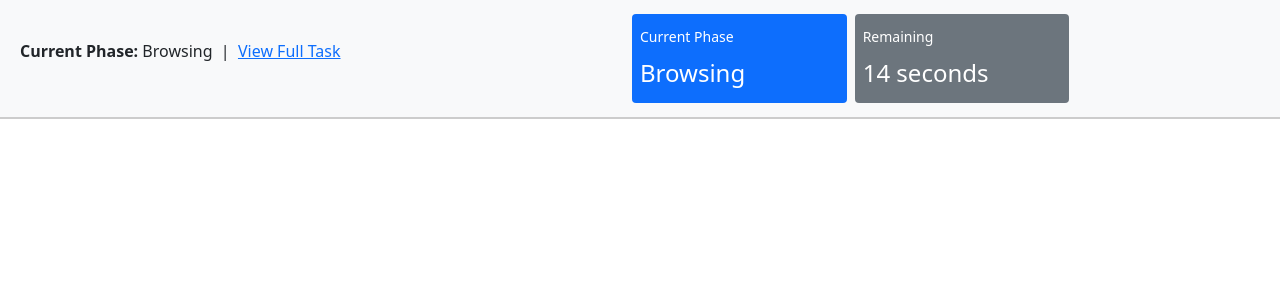
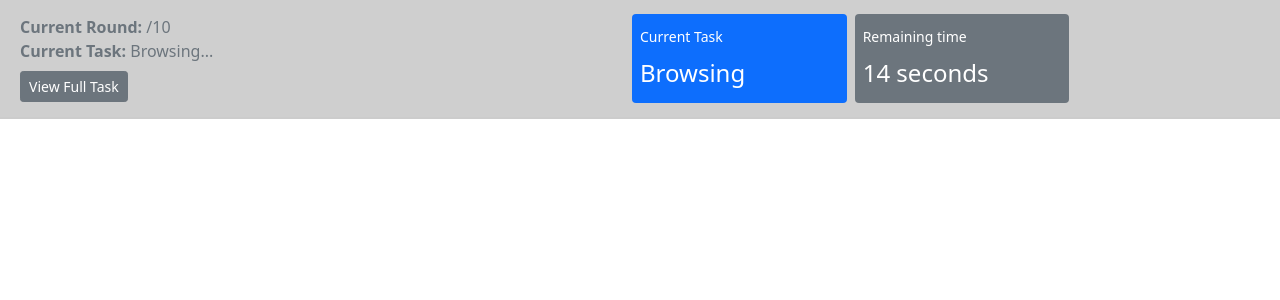
Before and after one commit to benrahdari/carousel_hood, a Flask app: template templates/recommendations.html in a window 1280 px wide. Shown: the top 300 px of the page. Run offline with Flask 3, Linux system fonts and the light colour scheme; the template is opened without the code that fills it: most values are stand-ins (such as "Sample title", 1, 10 or a date in 2020); parts of the project's set-up code (start-up, migrations or seed data) failed here and were passed over.

Commit message:
Improved session and timing management

```diff
--- a/templates/recommendations.html
+++ b/templates/recommendations.html
@@ -19,7 +19,7 @@
     <style>
 
         .header {
-            background-color: #f8f9fa;
+            background-color: #00000030;
             padding: 10px 20px;
             display: flex;
             justify-content: space-between;
@@ -103,16 +103,18 @@
 
     <header class="header sticky-top">
         <div class="header-left">
-            <p><strong>Current Phase: </strong>Browsing &nbsp;|&nbsp; <a href="#" data-bs-toggle="modal" data-bs-target="#taskDescriptionModal">View Full Task</a></p>
+            <p class="mb-0 text-secondary"><strong>Current Round: </strong><span id="currentround"> ... </span>/10</p>
+            <p class="mb-2 text-secondary"><strong>Current Task: </strong><span id="currenttask"> ... </span></p>
+            <a class="btn btn-sm btn-secondary"  onclick="showtaskdesc();">View Full Task</a>
         </div>
         <div class="header-right">
             <div class="row">
             <div class="d-flex col-4 p-2 m-1 bg-primary text-white rounded" style="flex-direction:column; justify-content: center; ">
-                <p class="small my-1">Current Phase</p>
+                <p class="small my-1">Current Task</p>
                 <p class="my-1 fs-4" id="phase-name">Browsing</p>
             </div>
-            <div class="d-flex col-4 p-2 m-1 bg-secondary text-white rounded" style="flex-direction:column; justify-content: center; ">
-                <p class="small my-1" >Remaining</p>
+            <div class=" d-flex col-4 p-2 m-1 bg-secondary text-white rounded" style="flex-direction:column; justify-content: center; ">
+                <p class="small my-1" >Remaining time</p>
                 <p class="my-1 fs-4" id="time-remaining">20 seconds</p>
             </div>
         </div>
@@ -120,7 +122,7 @@
     </header>
 
         <!-- Task Description Modal -->
-        <div class="modal fade" id="taskDescriptionModal" tabindex="-1" aria-labelledby="taskDescriptionLabel" aria-hidden="true">
+        <!-- <div class="modal fade" id="taskDescriptionModal" tabindex="-1" aria-labelledby="taskDescriptionLabel" aria-hidden="true">
             <div class="modal-dialog">
                 <div class="modal-content">
                     <div class="modal-header">
@@ -135,8 +137,25 @@
                     </div>
                 </div>
             </div>
+        </div> -->
+
+        <!-- Modal Template -->
+<div class="modal fade" id="dynamicModal" tabindex="-1" aria-labelledby="dynamicModalLabel" aria-hidden="true">
+    <div class="modal-dialog">
+        <div class="modal-content">
+            <div class="modal-header">
+                <h5 class="modal-title" id="dynamicModalLabel">Modal title</h5>
+                <button type="button" class="btn-close" data-bs-dismiss="modal" aria-label="Close"></button>
             </div>
-
+            <div class="modal-body">
+                Modal content goes here...
+            </div>
+            <div class="modal-footer">
+                <button type="button" class="btn btn-secondary" data-bs-dismiss="modal">Close</button>
+            </div>
+        </div>
+    </div>
+</div>
 
 
         {% if recommendation_type == 'carousel' %}
@@ -221,6 +240,35 @@
     <!-- Interaction Logging Script -->
     <script>
 
+
+        // Function to show a modal with dynamic content
+const showModal = (title, content, className, dismissible) => {
+    // Update modal title and content
+    $('#dynamicModalLabel').text(title);
+    $('.modal-body').html(content);
+
+    // Apply the class to the modal (if specified)
+    if (className) {
+        $('#dynamicModal .modal-header').removeClass().addClass('modal-header').addClass(className);
+    }
+
+    // Configure dismiss behavior
+    if (dismissible) {
+        $('#dynamicModal').modal({ backdrop: true, keyboard: true });
+    } else {
+        $('#dynamicModal').modal({ backdrop: 'static', keyboard: false });
+    }
+
+    // Show the modal
+    $('#dynamicModal').modal('show');
+};
+
+
+function showtaskdesc(){
+    showModal("Task description", "You have a chance to win a movie on your streaming service of choice. In each round, you will be presented with a set of movies. Select the movie you most want to have. You have 20 seconds to browse and 10 seconds to decide. There are 10 rounds so this takes around 3-4 minutes. Your selections help determine if you win, but even if you don’t, you’ll still get a code at the end to get paid for your time.", "bg-primary", false);
+}
+
+
         // Initialize variables using Flask context
         let iteration = {{iteration}};
         let sessionStartTime = new Date().toISOString();
@@ -247,6 +295,9 @@
 
 
         $(document).ready(function () {
+
+
+
             $('.slick-carousel').slick({
                 infinite: true,
                 slidesToShow: 5,
@@ -310,7 +361,6 @@
             end_time: new Date().toISOString()
                 };
 
-        console.log('Sending data:', data);  // Log data before sending
         sendData();  // Send data to the server
         });
 
@@ -332,70 +382,113 @@
             }, mouseLoggingFrequency);
         }
 
+
        // Phase Management Script
 phase = 'browsing'; // 'browsing' or 'decision'
 let phaseStartTime = new Date();
 let phaseDuration = 20000; // 20 seconds for browsing
+let isTimerPaused = false;
+let pauseStartTime = null; // Time when the modal is opened
+let totalPauseDuration = 0; // Total time spent while modal is open
 
 // Function to update the phase
 const updatePhase = () => {
-            let elapsedTime = new Date() - phaseStartTime;
+    let elapsedTime = new Date() - phaseStartTime - totalPauseDuration; // Subtract total pause duration
+
     if (phase === 'browsing' && elapsedTime >= 20000) {
         // Switch to decision phase
         phase = 'decision';
-                phaseStartTime = new Date();
+        phaseStartTime = new Date(); // Reset start time
+        totalPauseDuration = 0; // Reset pause duration
         phaseDuration = 10000; // 10 seconds for decision
-                //alert('You can now select a movie.');
+
+        // Show a modal indicating entering decision phase
+        showModal('Time\'s up', 'You are entering the decision making phase. Please select the movie YOU WANT THE MOST within in next 10 seconds.', 'bg-success text-white', true);
+
     } else if (phase === 'decision' && elapsedTime >= 10000) {
         // Decision phase over
+
+
         if (iteration <= 10) {
 
+            //showModal('Time\'s up', 'You are entering the decision phase. Please select the movie you want the most within in next 10 seconds.', 'bg-success text-white', false);
+            let userConfirmed = confirm('You did not select any movie but it\'s OK. Please make sure you select a movie witin the first 10 seconds of decision making phase next time.');
+            if(userConfirmed){
+                phase = 'browsing';
                 document.getElementById('next-iteration-form').submit();
+                return;
+            }
+
+        }else{
+            showModal('compeleted', 'Thank you. The experiment has concluded. Here is your code: AABB1232', 'bg-success text-white', true);
         }
     }
 };
 
 // Function to update the phase display
-        //const updatePhaseDisplay = () => {
-        //    let elapsedTime = new Date() - phaseStartTime;
-        //    let timeRemaining = Math.ceil((phaseDuration - elapsedTime) / 1000);
-       //     document.getElementById('phase-name').innerText = phase.charAt(0).toUpperCase() + phase.slice(1);
-//
-        //    document.getElementById('time-remaining').innerText = timeRemaining > 0 ? timeRemaining : 0;
-//
-        //};
-
 const updatePhaseDisplay = () => {
-            let elapsedTime = new Date() - phaseStartTime;
+    let elapsedTime = new Date() - phaseStartTime - totalPauseDuration; // Subtract total pause duration
     let timeRemaining = Math.ceil((phaseDuration - elapsedTime) / 1000);
 
     // Get references to elements
+    const currenttask = document.getElementById('currenttask');
+    const currentround = document.getElementById('currentround');
     const phaseNameElement = document.getElementById('phase-name');
     const timeRemainingElement = document.getElementById('time-remaining');
 
+    currentround.innerText = {{iteration}};
+
     // Update phase name and background color for "Deciding" phase
     if (phase === 'decision') {
+        currenttask.innerText = 'Deciding...';
         phaseNameElement.innerText = 'Decision';
         phaseNameElement.parentElement.classList.add('bg-danger', 'text-white');
     } else {
+        currenttask.innerText = 'Browsing...';
         phaseNameElement.innerText = phase.charAt(0).toUpperCase() + phase.slice(1);
         phaseNameElement.parentElement.style.backgroundColor = ''; // Reset background color
     }
 
     // Update time remaining and change color during last 3 seconds
     timeRemainingElement.innerText = timeRemaining > 0 ? timeRemaining : 0;
-            if (timeRemaining <= 3 && timeRemaining > 0) {
+    if (timeRemaining <= 5 && timeRemaining > 3) {
+        timeRemainingElement.style.color = 'orange'; // Change text color to orange
+        timeRemainingElement.style.fontWeight = 'bold';
+
+    }
+
+    else if (timeRemaining <= 3 && timeRemaining > 0) {
         timeRemainingElement.style.color = 'red'; // Change text color to red
+        timeRemainingElement.style.fontWeight = 'bold';
+
     } else {
         timeRemainingElement.style.color = ''; // Reset text color
+        timeRemainingElement.style.fontWeight = 'normal';
     }
     timeRemainingElement.innerText += " seconds";
 };
 
+// Event listeners for modal show/hide to track pause time
+$('#dynamicModal').on('shown.bs.modal', function () {
+    pauseStartTime = new Date();  // Set the time when the modal was shown
+    isTimerPaused = true;
+});
+
+$('#dynamicModal').on('hidden.bs.modal', function () {
+    if (pauseStartTime) {
+        // Calculate the time the modal was open and add it to totalPauseDuration
+        totalPauseDuration += new Date() - pauseStartTime;
+        pauseStartTime = null;  // Reset the pause start time
+    }
+    isTimerPaused = false;
+});
+
 // Update the phase and display every second
 setInterval(() => {
+    if (!isTimerPaused) {  // Only update if the timer is not paused
         updatePhase();
         updatePhaseDisplay();
+    }
 }, 1000);
 
         // Data Submission Script
@@ -434,48 +527,17 @@
             });
         };
 
-
-            function showToast(title="test", priority="primary", message="This is a test!") {
-                // Attach the toast directly to the body element
-                const container = document.body;
-
-                // Create a unique ID for each toast
-                const toastId = 'toast-' + new Date().getTime();
-
-                // Create the toast HTML structure dynamically
-                const toastHTML = `
-                    <div id="${toastId}" class="toast text-bg-${priority} position-fixed top-0 end-0 p-3" role="alert" aria-live="assertive" aria-atomic="true" style="z-index: 11;">
-                        <div class="toast-header">
-                            <strong class="me-auto">${title}</strong>
-                            <small>Just now</small>
-                            <button type="button" class="btn-close" data-bs-dismiss="toast" aria-label="Close"></button>
-                        </div>
-                        <div class="toast-body">
-                            ${message}
-                        </div>
-                    </div>
-                `;
-
-                // Append the toast to the body
-                container.insertAdjacentHTML('beforeend', toastHTML);
-
-                // Initialize the toast element using Bootstrap's Toast API
-                const toastElement = document.getElementById(toastId);
-                const toast = new bootstrap.Toast(toastElement, { delay: 10 });
-
-                // Show the toast
-                toast.show();
-
-                // Remove the toast from the DOM once it's hidden
-                toastElement.addEventListener('hidden.bs.toast', () => {
-                    toastElement.remove();
+        $('#dynamicModal').on('shown.bs.modal', function () {
+            // Pause the timer when the modal is shown
+            console.log('time is paused');
+            isTimerPaused = true;
         });
 
-
-            // Example of calling the showToast function after DOM is loaded
-
-        }
-
+        $('#dynamicModal').on('hidden.bs.modal', function () {
+            // Resume the timer when the modal is closed
+            console.log('time restarts');
+            isTimerPaused = false;
+        });
 
 
     </script>
```
Lines whose indentation alone changed are shown as unchanged.
